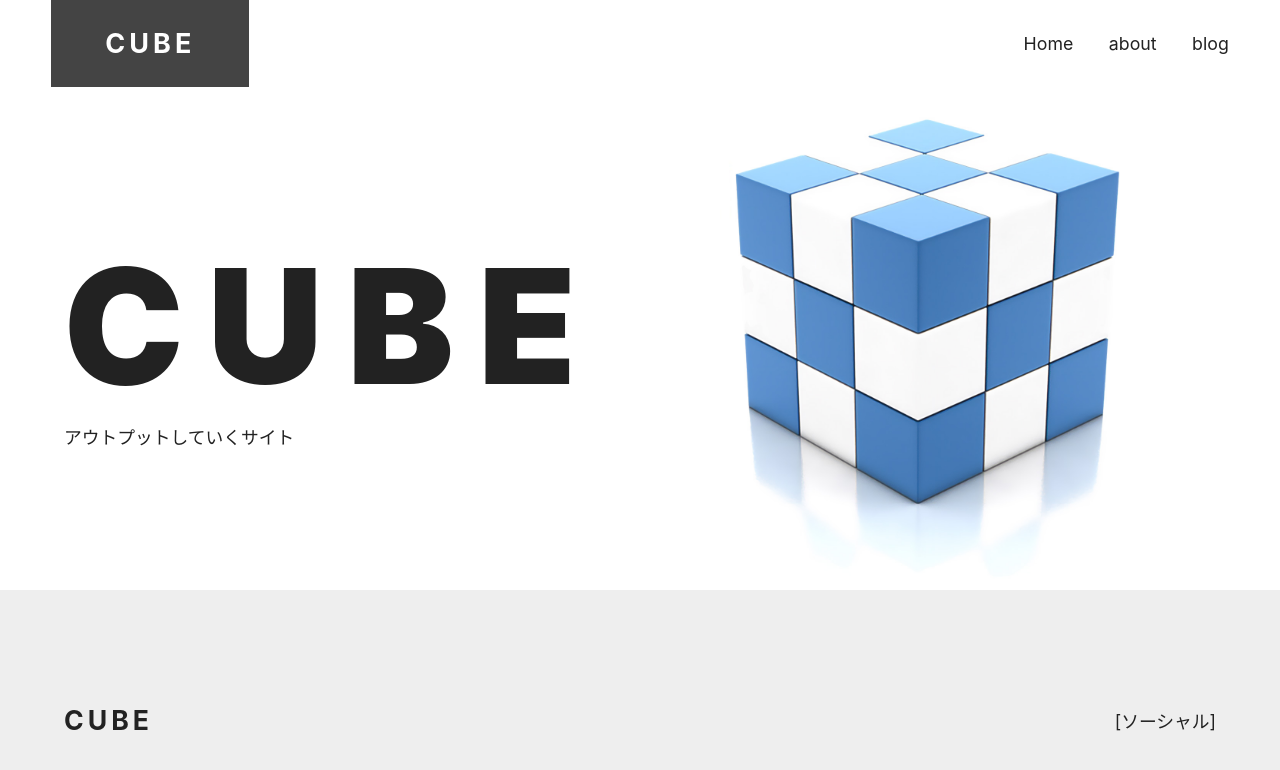
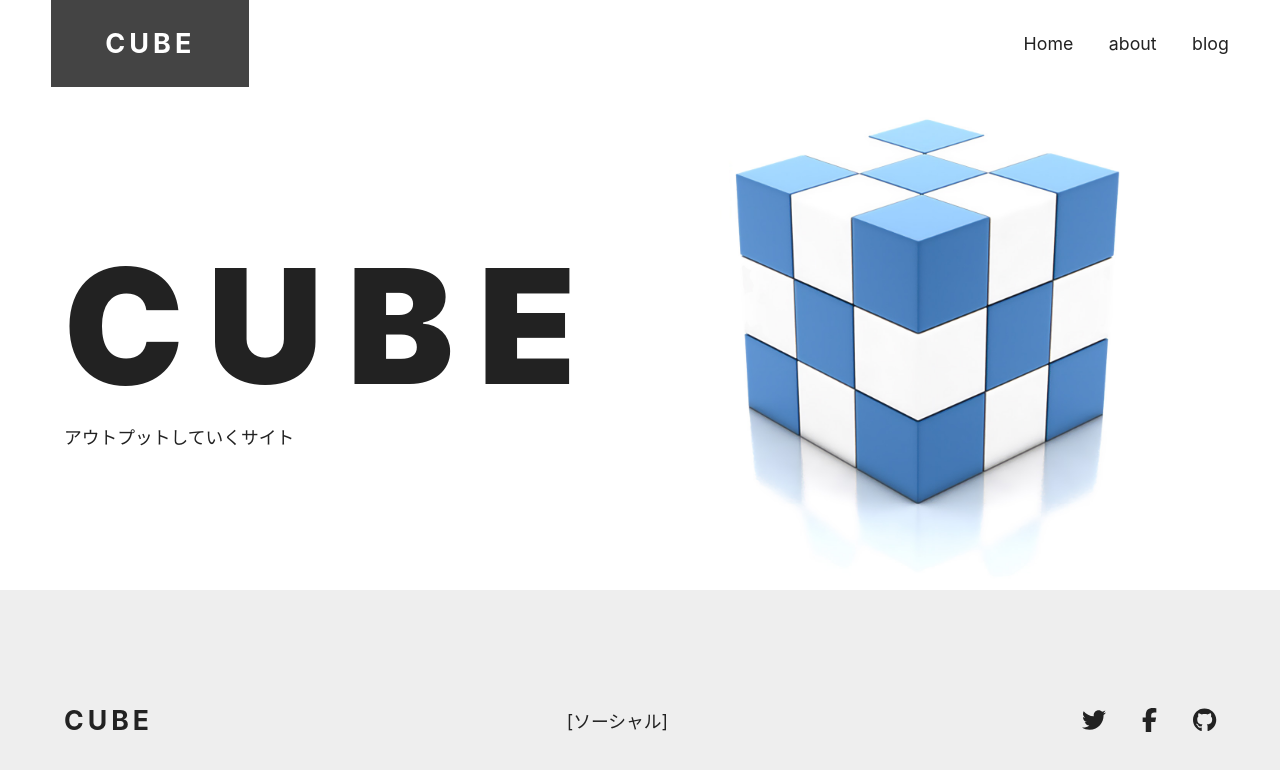
Before and after one commit to Xc9crazy/next-react-website, a Next.js app: page / in a window 1280 px wide. Shown: the top 770 px of the page. Built offline with nearby package versions, Linux system fonts and the light colour scheme.

Commit message:
commit
a

```diff
--- a/components/contact.js
+++ b/components/contact.js
@@ -1,8 +1,10 @@
+import Social from 'components/social'
 import styles from 'styles/contact.module.css'
 
 export default function Contact() {
     <div className={styles.stack}>
         <h3 className={styles.heading}>Contact</h3>
+        <Social iconSize="30px" />
         <address>cube@web.mail.address</address>
     </div>
 }
--- a/components/footer.js
+++ b/components/footer.js
@@ -1,5 +1,6 @@
 import Container from "components/container";
 import Logo from "components/logo";
+import Social from 'components/social'
 import styles from "styles/footer.module.css";
 
 export default function Footer() {
@@ -7,8 +8,9 @@ export default function Footer() {
     <footer className={styles.wrapper}>
       <Container>
         <div className={styles.flexContainer}>
-                  <Logo />
-                [ソーシャル]
+          <Logo />
+          [ソーシャル]
+          <Social />
         </div>
       </Container>
     </footer>
--- /dev/null
+++ b/components/meta.js
@@ -0,0 +1,30 @@
+import Head from 'next/head'
+import {useRouter} from 'next/router'
+import { siteMeta } from 'lib/constants'
+
+const { siteTitle, siteDesc, siteUrl, siteLocale, siteType, siteIcon } = siteMeta
+
+export default function Meta({ pageTitle, pageDesc }) {
+
+    const title = pageTitle ? '${pagetitle} | ${siteTitle}' : siteTitle
+
+    const desc = pageDesc ?? siteDesc
+
+    const router = useRouter()
+    const url = '${siteurl}${router.asPath}'
+
+    return (
+        <Head>
+            <title>{pageTitle} | {siteTitle}</title>
+            <meta property="og:title" content={'${pageTitle} | ${siteTitle}'} />
+
+            <meta name="description" content={desc} />
+            <meta property="og:description" content={desc} />
+
+            <link rel="canonical" href={url} />
+            <meta property="og.url" content={url} />
+
+
+        </Head>
+    )
+}
--- /dev/null
+++ b/components/social.js
@@ -0,0 +1,33 @@
+import styles from 'styles/social.module.css'
+
+import { FontAwesomeIcon } from '@fortawesome/react-fontawesome'
+import {
+    faTwitter,
+    faFacebookF,
+    faGithub,
+} from '@fortawesome/free-brands-svg-icons'
+
+export default function Social({iconSize='initial'}) {
+    return (
+        <ul className={styles.list} style={{'--icon-size':iconSize}}>
+        <li>
+            <a href="https://twitter.com/">
+            <FontAwesomeIcon icon={faTwitter} />
+            <span className="sr-only">Twitter</span>
+            </a>
+        </li>
+        <li>
+            <a href="https://www.facebook.com/">
+            <FontAwesomeIcon icon={faFacebookF} />
+            <span className="sr-only">Facebook</span>
+            </a>
+        </li>
+        <li>
+            <a href="https://www.github.com/">
+            <FontAwesomeIcon icon={faGithub} />
+            <span className="sr-only">github</span>
+            </a>
+        </li>
+    </ul>
+    );
+}
--- /dev/null
+++ b/lib/constants.js
@@ -0,0 +1,9 @@
+export const siteMeta = {
+    siteTitle: 'CUBE',
+    siteDesc: 'アウトプットしていくサイト',
+    siteurl: 'https://**********',
+    siteLang: 'ja',
+    siteLocale: 'ja_JP',
+    siteType: 'website',
+    siteIcon: '/favicon.png'
+}
--- a/pages/_app.js
+++ b/pages/_app.js
@@ -1,7 +1,9 @@
 import 'styles/globals.css'
-
 import Layout from "@/components/layout"
 
+import '@fortawesome/fontawesome-svg-core/styles.css'
+import { config } from '@fortawesome/fontawesome-svg-core'
+config.autoAddCss=false
 function Myapp({ Component, pageProps }) {
   return(
     <Layout>
--- a/pages/about.js
+++ b/pages/about.js
@@ -1,3 +1,4 @@
+import Meta from 'components/meta'
 import Hero from 'components/hero'
 import Container from 'components/container'
 import PostBody from 'components/post-body'
@@ -9,8 +10,9 @@ import eyecatch from 'images/about.jpg'
 export default function About() {
     return (
         <Container>
+            <Meta pageTitle="アバウト" pageDesc="about development activities" />
 
-        <Hero title="About"subtitle="About development activities"/>
+            <Hero title="About" subtitle="About development activities" />
 
             <figure>
                 <Image
@@ -31,7 +33,7 @@ export default function About() {
             </p>
             <h2>モノづくりで目指していること</h2>
             <p>
-                モノづくりではデータの解析からクリエイティブまで幅広いことを担当しています。新しいことを取り入れながら、ユーザーにマッチした提案を実現するのが私の目標です。たくさんの開発・提供が数多くありますが、特にそこを磨く作業に力を入れています
+                モノづくりではデータの解析からクリエイティブまで幅広いことを担当しています。新しいことを取り入れながら、ユーザーにマッチした提案を実現するのが私の目標です。たくさんの開発・提供が数多くありますが、特にそこを磨く作業に力を入れています。
             </p>
             <p>単純に形にするだけでなく、作る過程や、なぜそのようにしたのかを大事にしながらモノづくりをしています。毎回課題解決テーマをもって「モノ」と向き合い制作をし、フィードバックしてもらうことで自分の中にあるモヤモヤを言葉にして「問い」への答えを出しています。
             </p>
--- a/pages/blog/index.js
+++ b/pages/blog/index.js
@@ -1,9 +1,11 @@
+import Meta from 'components/meta'
 import Hero from 'components/hero'
 import Container from "components/container";
 
 export default function Blog() {
     return (
         <Container>
+        <Meta pageTitle="ブログ" pageDesc="ブログの記事一覧" />
         <Hero
         title="Blog"
         subtitle="Recent Posts"
--- a/pages/index.js
+++ b/pages/index.js
@@ -1,3 +1,4 @@
+import Meta from 'components/meta';
 import Hero from "components/hero";
 import Container from "components/container";
 
@@ -6,6 +7,7 @@ export default function Home() {
   return (
     <>
       <Container>
+        <Meta />
         <Hero title="CUBE" subtitle="アウトプットしていくサイト" imageOn />
       </Container>
     </>
--- /dev/null
+++ b/styles/social.module.css
@@ -0,0 +1,6 @@
+.list{
+    display: flex;
+    gap: 1.5em;
+    font-size: 24px;
+    font-size: var(--icon-size,24px);
+}
```
Also changed, not shown: package.json (+7 -2 lines), public/favicon.png (added), 1 other file (tests, documents, lock files or other folders).
